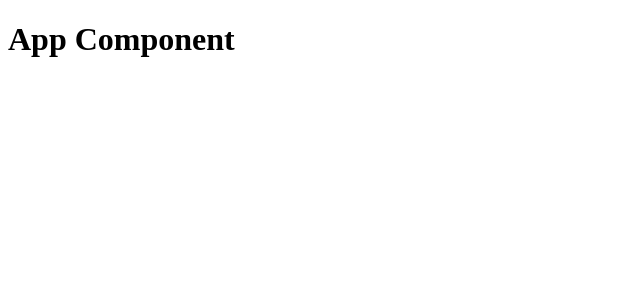
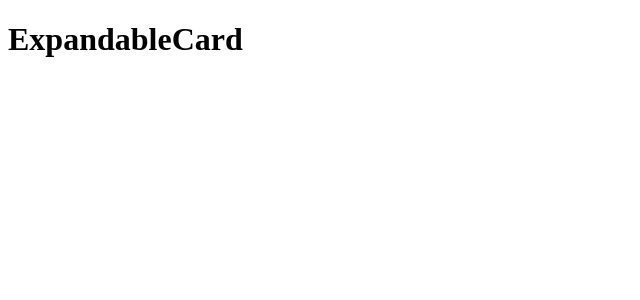
Before and after one commit to Bear29ers/framer-motion, a React app in the folder framer/: page /expandable-card in a window 1280 px wide. Shown: the top 300 px of the page, without its empty margins (0-640 px from the left). Built offline with nearby package versions, Linux system fonts and the light colour scheme.

Commit message:
feat: integrate react-dom-router

```diff
--- a/framer/package.json
+++ b/framer/package.json
@@ -25,6 +25,7 @@
     "@babel/preset-env": "^7.20.2",
     "@babel/preset-react": "^7.18.6",
     "@types/react-helmet-async": "^1.0.3",
+    "@types/react-router-dom": "^5.3.3",
     "@typescript-eslint/eslint-plugin": "^5.49.0",
     "@typescript-eslint/parser": "^5.49.0",
     "autoprefixer": "^10.4.13",
--- a/framer/src/App.tsx
+++ b/framer/src/App.tsx
@@ -1,5 +1,11 @@
 import React, { FC, memo } from 'react';
+import { Link } from 'react-router-dom';
 
 export const App: FC = memo(() => {
-  return <h1>App Component</h1>;
+  return (
+    <>
+      <h1>App Component</h1>
+      <Link to='/expandable-card'>Expandable Card</Link>
+    </>
+  );
 });
--- /dev/null
+++ b/framer/src/components/ExpandableCard.tsx
@@ -0,0 +1,5 @@
+import React, { FC, memo } from 'react';
+
+export const ExpandableCard: FC = memo(() => {
+  return <h1>ExpandableCard</h1>;
+});
--- a/framer/src/index.tsx
+++ b/framer/src/index.tsx
@@ -1,8 +1,19 @@
 import React from 'react';
 import ReactDOM from 'react-dom/client';
+import { BrowserRouter, Route, Routes } from 'react-router-dom';
 
 import { App } from './App';
+import { ExpandableCard } from './components/ExpandableCard';
 
-const root: ReactDOM.Root = ReactDOM.createRoot(document.getElementById('root') );
+const root: ReactDOM.Root = ReactDOM.createRoot(document.getElementById('root'));
 
-root.render(<App />);
+root.render(
+  <React.StrictMode>
+    <BrowserRouter>
+      <Routes>
+        <Route path='/' element={<App />} />
+        <Route path='/expandable-card' element={<ExpandableCard />} />
+      </Routes>
+    </BrowserRouter>
+  </React.StrictMode>
+);
```
Also changed, not shown: 1 other file (tests, documents, lock files or other folders).
